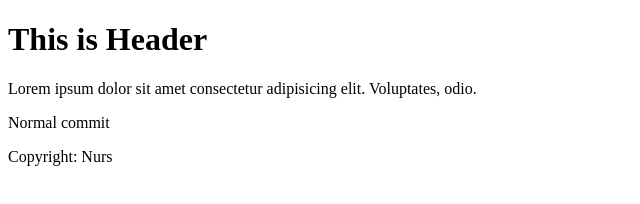
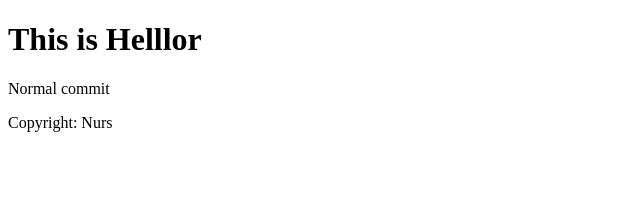
Before and after one commit to indexcoder/demo, a plain HTML site: page index.html in a window 1280 px wide. Shown: the whole page, without its empty margins (0-640 px from the left). Drawn offline with Linux system fonts and the light colour scheme.

Commit message:
Changed wellcome to Htllo

```diff
--- a/index.html
+++ b/index.html
@@ -7,8 +7,7 @@
     <title>Document finnal</title>
 </head>
 <body>
-    <h1>This is Header</h1>
-    <p>Lorem ipsum dolor sit amet consectetur adipisicing elit. Voluptates, odio.</p>
+    <h1>This is Helllor</h1>
     <p>Normal commit</p>
     <p>Copyright: Nurs</p>
 </body>
```
